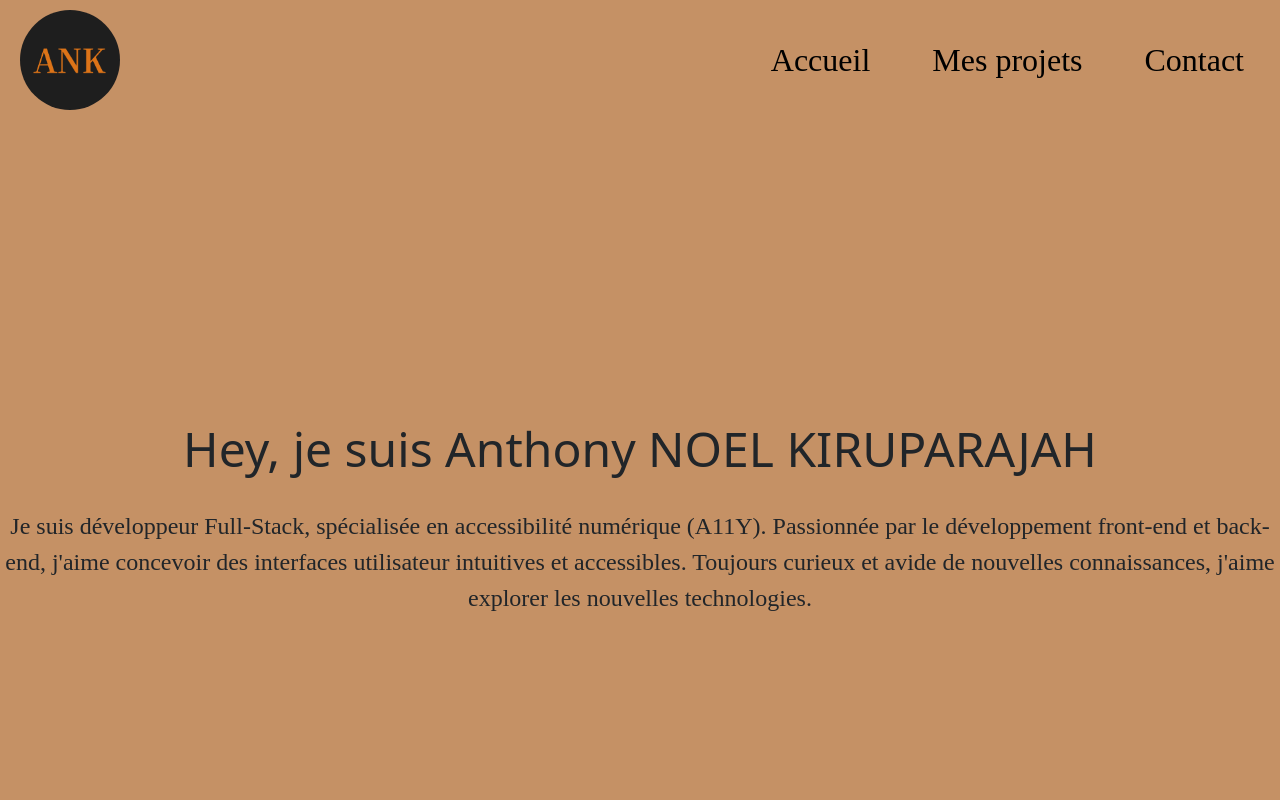
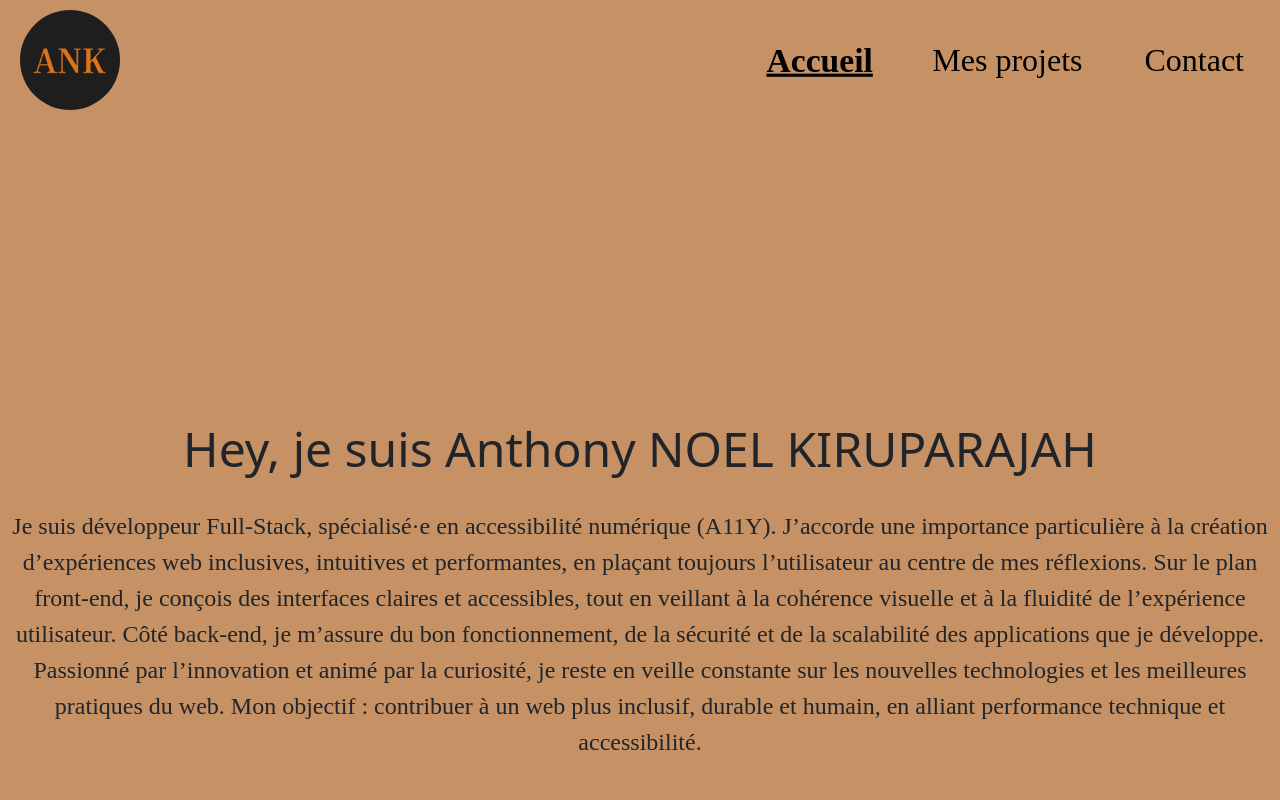
Before and after one commit to Anthonynoel22/Portfolio-Anthony, a React (Vite) app in the folder portfolio/: page / in a window 1280 px wide. Shown: the top 800 px of the page. Built offline with nearby package versions, Linux system fonts and the light colour scheme.

Commit message:
some adjust on header and home jsx + header scss

```diff
--- a/portfolio/src/components/Header/Header.jsx
+++ b/portfolio/src/components/Header/Header.jsx
@@ -1,13 +1,14 @@
 import React from "react";
-import { Link } from "react-router-dom";
+import { Link, useLocation, NavLink } from "react-router-dom";
 import { Dropdown } from "react-bootstrap";
 import logo from "../../assets/Logo portfolio.png";
 import "./Header.scss";
 
 function Header() {
+    const location = useLocation();
+
     return (
         <header className="header" role="banner">
-
             <Link to="/" className="header-logo-link" aria-label="Accueil">
                 <img
                     src={logo}
@@ -19,9 +20,36 @@ function Header() {
             {/* Desktop Navigation */}
             <nav className="header-nav-desktop" role="navigation" aria-label="Navigation principale">
                 <ul className="nav-list">
-                    <li><Link to="/" className="nav-link">Accueil</Link></li>
-                    <li><Link to="/projets" className="nav-link">Mes projets</Link></li>
-                    <li><Link to="/contact" className="nav-link">Contact</Link></li>
+                    <li>
+                        <NavLink
+                            to="/"
+                            className={({ isActive }) =>
+                                `nav-link ${isActive ? 'nav-link-active' : ''}`
+                            }
+                        >
+                            Accueil
+                        </NavLink>
+                    </li>
+                    <li>
+                        <NavLink
+                            to="/projets"
+                            className={({ isActive }) =>
+                                `nav-link ${isActive ? 'nav-link-active' : ''}`
+                            }
+                        >
+                            Mes projets
+                        </NavLink>
+                    </li>
+                    <li>
+                        <NavLink
+                            to="/contact"
+                            className={({ isActive }) =>
+                                `nav-link ${isActive ? 'nav-link-active' : ''}`
+                            }
+                        >
+                            Contact
+                        </NavLink>
+                    </li>
                 </ul>
             </nav>
 
@@ -41,9 +69,11 @@ function Header() {
                         <ul className="dropdown-list" role="menu">
                             <li role="none">
                                 <Dropdown.Item
-                                    as={Link}
+                                    as={NavLink}
                                     to="/"
-                                    className="dropdown-link"
+                                    className={({ isActive }) =>
+                                        `dropdown-link ${isActive ? 'dropdown-link-active' : ''}`
+                                    }
                                     role="menuitem"
                                 >
                                     Accueil
@@ -51,9 +81,11 @@ function Header() {
                             </li>
                             <li role="none">
                                 <Dropdown.Item
-                                    as={Link}
+                                    as={NavLink}
                                     to="/projets"
-                                    className="dropdown-link"
+                                    className={({ isActive }) =>
+                                        `dropdown-link ${isActive ? 'dropdown-link-active' : ''}`
+                                    }
                                     role="menuitem"
                                 >
                                     Mes projets
@@ -61,9 +93,11 @@ function Header() {
                             </li>
                             <li role="none">
                                 <Dropdown.Item
-                                    as={Link}
+                                    as={NavLink}
                                     to="/contact"
-                                    className="dropdown-link"
+                                    className={({ isActive }) =>
+                                        `dropdown-link ${isActive ? 'dropdown-link-active' : ''}`
+                                    }
                                     role="menuitem"
                                 >
                                     Contact
--- a/portfolio/src/components/Header/Header.scss
+++ b/portfolio/src/components/Header/Header.scss
@@ -77,7 +77,7 @@
         align-items: center;
         gap: 16px;
 
-        .dropdown-link {
+        .dropdown-item {
             color: var.$font-color;
             text-decoration: none;
             font-size: var.$font-size-link-mobile;
@@ -87,6 +87,10 @@
             border-radius: 8px;
             text-align: center;
             min-width: 200px;
+            &.active {
+                text-decoration: underline;
+                background-color: transparent;
+            }
         }
     }
 }
@@ -96,7 +100,6 @@
 }
 
 .header-nav-mobile {
-    // mobile d'abord
     display: block;
 }
 
@@ -108,6 +111,8 @@
     }
 
     .header-nav-desktop {
+        display: flex;
+
         .nav-list {
             display: flex;
             list-style: none;
@@ -120,16 +125,21 @@
                 font-size: var.$font-size-link;
                 font-family: var.$font-text;
                 color: var.$font-color;
-            text-decoration: none;
+                text-decoration: none; // aucun soulignement par défaut
                 font-weight: 500;
                 padding: 8px 16px;
                 border-radius: 6px;
+                transition: color 0.3s ease, transform 0.2s ease;
+
+                &.nav-link-active {
+                    color: black; // lien mis en avant
+                    font-weight: 600;
+                    text-decoration: underline;
+                    text-decoration-color: black;
+                    transform: scale(1.05);
                 }
             }
         }
-
-.header-nav-desktop {
-        display: flex;
     }
 
     .header-nav-mobile {
--- a/portfolio/src/components/Home/Home.jsx
+++ b/portfolio/src/components/Home/Home.jsx
@@ -1,18 +1,30 @@
 import React from "react";
 import "./Home.scss";
 
-
-function Home(){
+function Home() {
     return (
         <div className="home">
-        <h1 className="home-title">Hey, je suis Anthony NOEL KIRUPARAJAH</h1>
-        <p className="home-text">Je suis développeur Full-Stack, spécialisée en accessibilité numérique
-        (A11Y). Passionnée par le développement front-end et back-end, j'aime
-        concevoir des interfaces utilisateur intuitives et accessibles. Toujours
-        curieux et avide de nouvelles connaissances, j'aime explorer les
-        nouvelles technologies.</p>
+            <h1 className="home-title">
+                Hey, je suis Anthony NOEL KIRUPARAJAH
+            </h1>
+            <p className="home-text">
+                Je suis développeur Full-Stack, spécialisé·e en accessibilité
+                numérique (A11Y). J’accorde une importance particulière à la
+                création d’expériences web inclusives, intuitives et
+                performantes, en plaçant toujours l’utilisateur au centre de mes
+                réflexions. Sur le plan front-end, je conçois des interfaces
+                claires et accessibles, tout en veillant à la cohérence visuelle
+                et à la fluidité de l’expérience utilisateur. Côté back-end, je
+                m’assure du bon fonctionnement, de la sécurité et de la
+                scalabilité des applications que je développe. Passionné par
+                l’innovation et animé par la curiosité, je reste en veille
+                constante sur les nouvelles technologies et les meilleures
+                pratiques du web. Mon objectif : contribuer à un web plus
+                inclusif, durable et humain, en alliant performance technique et
+                accessibilité.
+            </p>
         </div>
     );
-};
+}
 
 export default Home;
```
Lines whose indentation alone changed are shown as unchanged.
